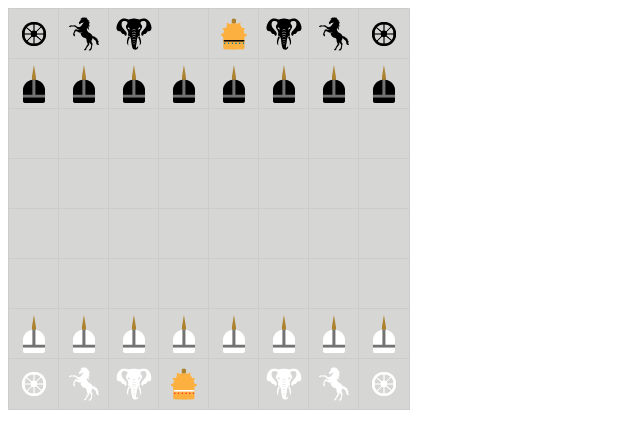
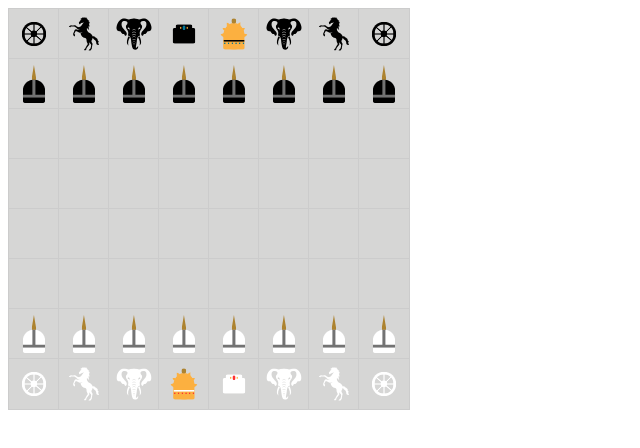
Before and after one commit to t-nair/chaturanga, a plain HTML site: page index.html in a window 1280 px wide. Shown: the full height of the page, 0-640 px from the left. Drawn offline with Linux system fonts and the light colour scheme.

Commit message:
finished adding v1 pieces

```diff
--- a/index.html
+++ b/index.html
@@ -38,14 +38,14 @@
         // Add your JavaScript code here
         // Define piece positions for initial setup
         const initialBoard = [
-            ['C2', 'H2', 'E2', 'Q', 'R2', 'E2', 'H2', 'C2'],
+            ['C2', 'H2', 'E2', 'M2', 'R2', 'E2', 'H2', 'C2'],
             ['I2', 'I2', 'I2', 'I2', 'I2', 'I2', 'I2', 'I2'],
             ['_', '_', '_', '_', '_', '_', '_', '_'],
             ['_', '_', '_', '_', '_', '_', '_', '_'],
             ['_', '_', '_', '_', '_', '_', '_', '_'],
             ['_', '_', '_', '_', '_', '_', '_', '_'],
             ['i1', 'i1', 'i1', 'i1', 'i1', 'i1', 'i1', 'i1'],
-            ['c1', 'h1', 'e1', 'r1', 'q', 'e1', 'h1', 'c1']
+            ['c1', 'h1', 'e1', 'r1', 'm1', 'e1', 'h1', 'c1']
         ];
 
         // Function to generate the game board
```
Also changed, not shown: images/m1.svg (added), images/m2.svg (added).
